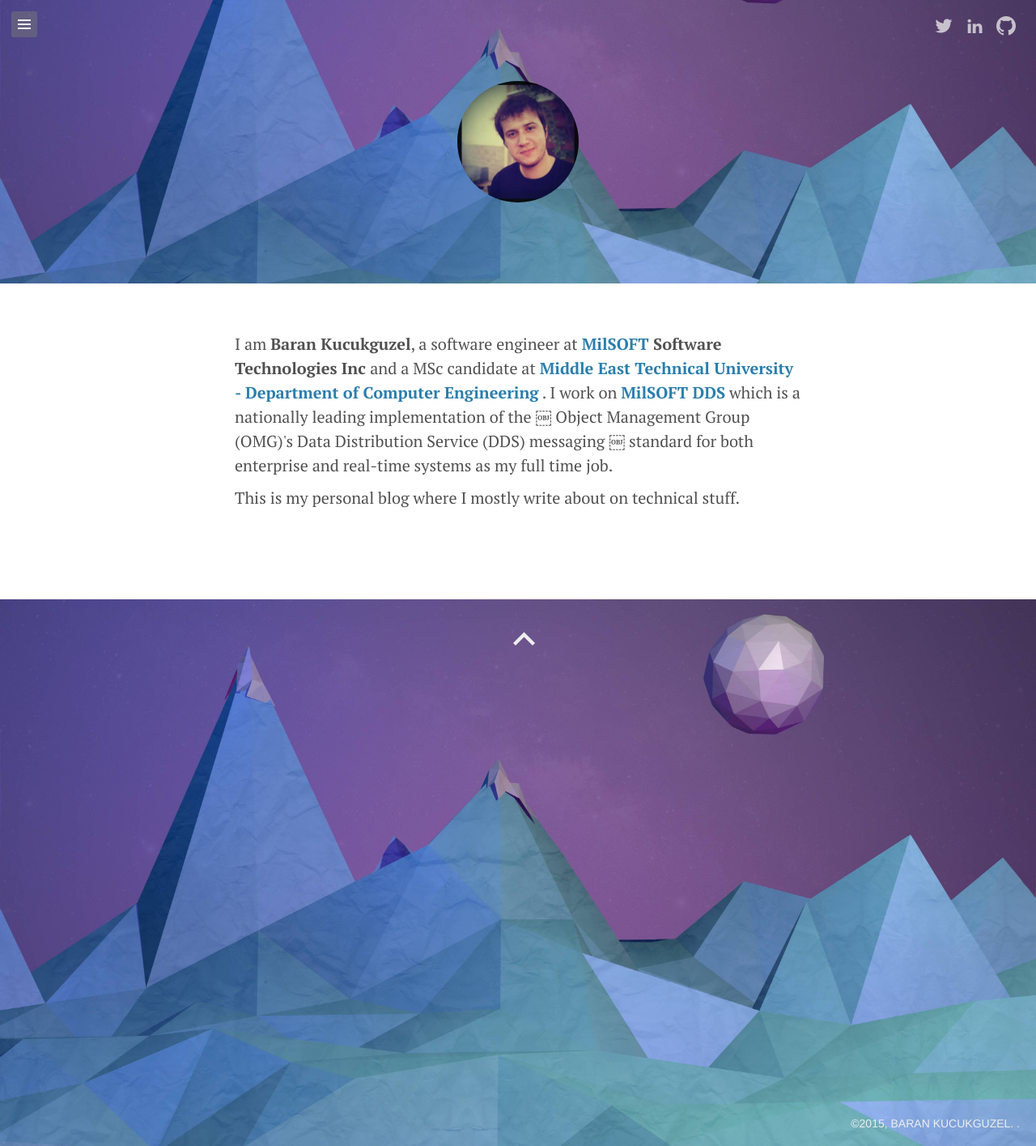
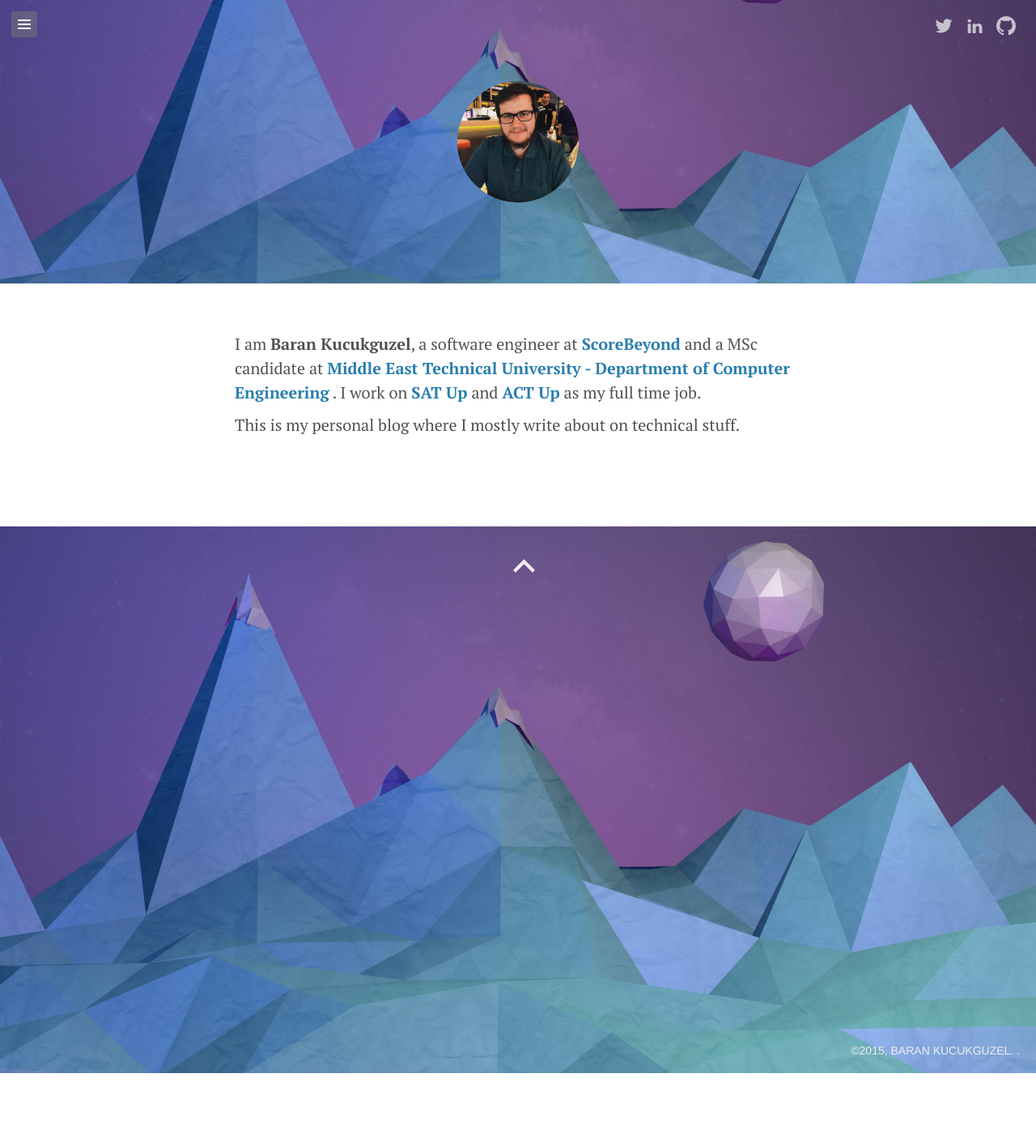
Before and after one commit to bariyu/bariyu.github.io, a Jekyll site: the page built from about/index.html, in a window 1280 px wide. Shown: the whole page at 81% size. Built offline with Jekyll 4.4.1, drawn with Linux system fonts in a browser that asks for light colours; Markdown is read by kramdown in place of the engine named in the settings; after the commit the page ends 1325 px from its top, so only the background shows below that.

Commit message:
revamp blog

```diff
--- a/about/index.html
+++ b/about/index.html
@@ -17,28 +17,15 @@ article: true
 <section class='content'>
             <p class='intro'>
                 I am <strong>Baran Kucukguzel</strong>, a software engineer at
-                <a href="http://www.milsoft.com.tr">  <b>MilSOFT</a> Software Technologies Inc </b>
-                and a MSc candidate at <a href="https://www.ceng.metu.edu.tr">
+                <a href="http://www.scorebeyond.com" target="_blank">  <b>ScoreBeyond</b> </a>
+                and a MSc candidate at <a href="https://www.ceng.metu.edu.tr" target="_blank">
                 <b>Middle East Technical University - Department of Computer Engineering</b> </a>.
-                I work on <a href="http://dds.milsoft.com.tr/en/dds-home.php">
-                <b> MilSOFT DDS</b> </a> which is a nationally leading implementation of the
-￼				Object Management Group (OMG)'s Data Distribution Service (DDS) messaging
-￼				standard for both enterprise and real-time systems
+                I work on <a href="https://itunes.apple.com/us/app/sat-up/id582725370" target="_blank">
+                <b> SAT Up</b> </a> and
+                <a href="https://itunes.apple.com/us/app/act-up/id876523120" target="_blank">
+                <b> ACT Up</b> </a>
                 as my full time job.
             </p>
-
-            <!--p>
-                I am maker of <a href='http://ahmetalpbalkan.github.io/go-linq'>Go-LINQ</a>,
-                <a href='http://dailybbble.herokuapp.com/'>Dailybbble</a>,
-                <a href='http://ahmetalpbalkan.github.io/In-Stock/'>In-Stock app</a>,
-                <a href='https://github.com/ahmetalpbalkan/orman'>ORMan framework</a>,
-                <a href='https://github.com/ahmetalpbalkan/azurefs'>AzureFS</a> and
-                <a href='https://ollaa.com'>ollaa social network</a>.
-
-                I code in C#, Go, Python, Java and Objective-C. I'm a hobbyist programmer,
-                fan of minimalism and simplicity. I love developing user-facing products. Feel free to
-                <a href='mailto:ahmetalpbalkan+hi@gmail.com' rel='nofollow'>drop me a line</a>.
-            </p-->
 
             <p>
                 This is my personal blog where I mostly write about on technical stuff.
```
Also changed, not shown: about.md (deleted, +0 -22 lines), assets/images/icon.png, 6 other files.
